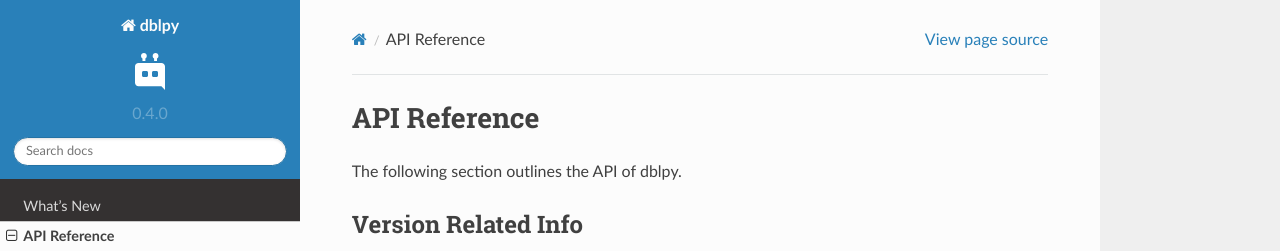
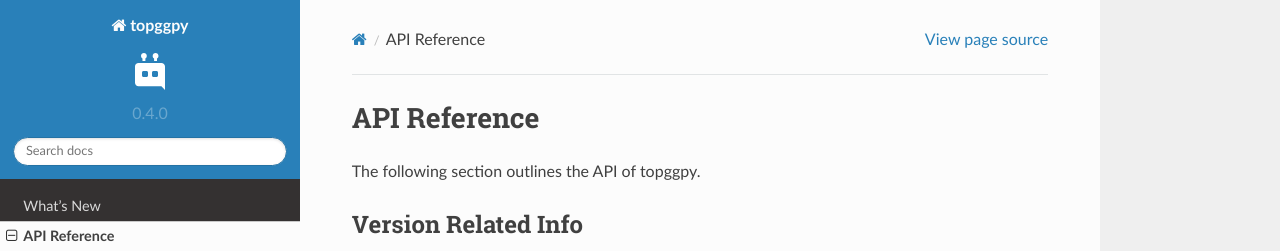
Before and after one commit to Top-gg-Community/python-sdk, a Sphinx documentation site: the page built from docs/api.rst, in a window 1280 px wide and 900 px high. Shown: the top 251 px of the window. Built offline with Sphinx 7.4.7 and the Read the Docs theme 2.0.0, drawn with Linux system fonts in a browser that asks for light colours.

Commit message:
Update repo URL and package name

```diff
--- a/docs/api.rst
+++ b/docs/api.rst
@@ -3,7 +3,7 @@
 API Reference
 ===============
 
-The following section outlines the API of dblpy.
+The following section outlines the API of topggpy.
 
 Version Related Info
 ---------------------
@@ -28,6 +28,8 @@ Client
 
 .. autoclass:: DBLClient
     :members:
+
+
 
 Event reference
 ---------------
--- a/docs/conf.py
+++ b/docs/conf.py
@@ -1,7 +1,7 @@
 #!/usr/bin/env python3
 # -*- coding: utf-8 -*-
 #
-# dblpy documentation build configuration file, created by
+# topggpy documentation build configuration file, created by
 # sphinx-quickstart on Thu Feb  8 18:32:44 2018.
 #
 # This file is execfile()d with the current directory set to its
@@ -43,7 +43,7 @@ else:
 autodoc_member_order = 'bysource'
 
 extlinks = {
-    'issue': ('https://github.com/DiscordBotList/DBL-Python-Library/issues/%s', 'issue '),
+    'issue': ('https://github.com/top-gg/python-sdk/issues/%s', 'issue '),
 }
 
 # Add any paths that contain templates here, relative to this directory.
@@ -59,7 +59,7 @@ source_suffix = '.rst'
 master_doc = 'index'
 
 # General information about the project.
-project = 'dblpy'
+project = 'topggpy'
 copyright = '2020, Assanali Mukhanov'
 author = 'Assanali Mukhanov'
 
@@ -69,7 +69,6 @@ author = 'Assanali Mukhanov'
 #
 # The short X.Y version.
 
-version = ''
 with open('../dbl/__init__.py') as f:
     version = re.search(r'^__version__\s*=\s*[\'"]([^\'"]*)[\'"]', f.read(), re.MULTILINE).group(1)
 # The full version, including alpha/beta/rc tags.
@@ -181,7 +180,7 @@ html_show_copyright = True
 # -- Options for HTMLHelp output ------------------------------------------
 
 # Output file base name for HTML help builder.
-htmlhelp_basename = 'dblpydoc'
+htmlhelp_basename = 'topggpydoc'
 
 # -- Options for LaTeX output ---------------------------------------------
 
@@ -206,13 +205,13 @@ latex_elements = {
 # Grouping the document tree into LaTeX files. List of tuples
 # (source start file, target name, title,
 #  author, documentclass [howto, manual, or own class]).
-latex_documents = [(master_doc, 'dblpy.tex', 'dblpy Documentation', 'Assanali Mukhanov', 'manual'), ]
+latex_documents = [(master_doc, 'topggpy.tex', 'topggpy Documentation', 'Assanali Mukhanov', 'manual'), ]
 
 # -- Options for manual page output ---------------------------------------
 
 # One entry per manual page. List of tuples
 # (source start file, name, description, authors, manual section).
-man_pages = [(master_doc, 'dblpy', 'dblpy Documentation', [author], 1)]
+man_pages = [(master_doc, 'topggpy', 'topggpy Documentation', [author], 1)]
 
 # -- Options for Texinfo output -------------------------------------------
 
@@ -220,4 +219,4 @@ man_pages = [(master_doc, 'dblpy', 'dblpy Documentation', [author], 1)]
 # (source start file, target name, title, author,
 #  dir menu entry, description, category)
 texinfo_documents = [(
-master_doc, 'dblpy', 'dblpy Documentation', author, 'dblpy', 'One line description of project.', 'Miscellaneous'), ]
+    master_doc, 'topggpy', 'topggpy Documentation', author, 'topggpy', 'One line description of project.', 'Miscellaneous'), ]
--- a/setup.py
+++ b/setup.py
@@ -24,7 +24,7 @@ with open('README.rst') as f:
 setup(name='dblpy',
       author='{author}, top.gg'.format(author=author),
       author_email='shivaco.osu@gmail.com',
-      url='https://github.com/top-gg/DBL-Python-Library',
+      url='https://github.com/top-gg/python-sdk',
       version=version,
       packages=find_packages(),
       license='MIT',
```
Also changed, not shown: ISSUE_TEMPLATE.md (+2 -2 lines).
